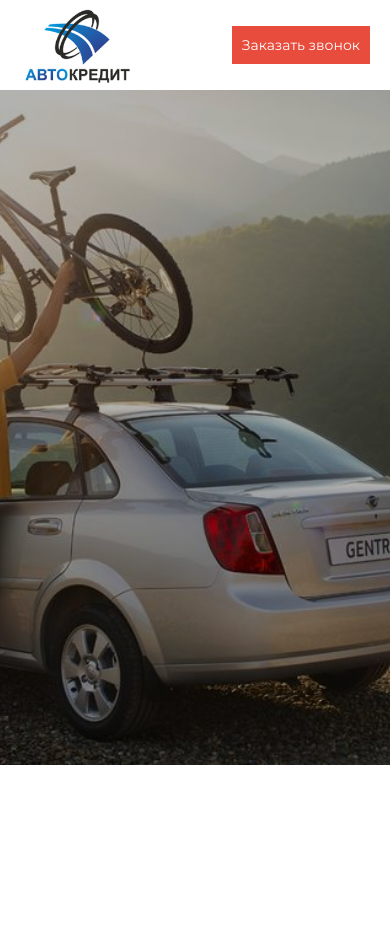
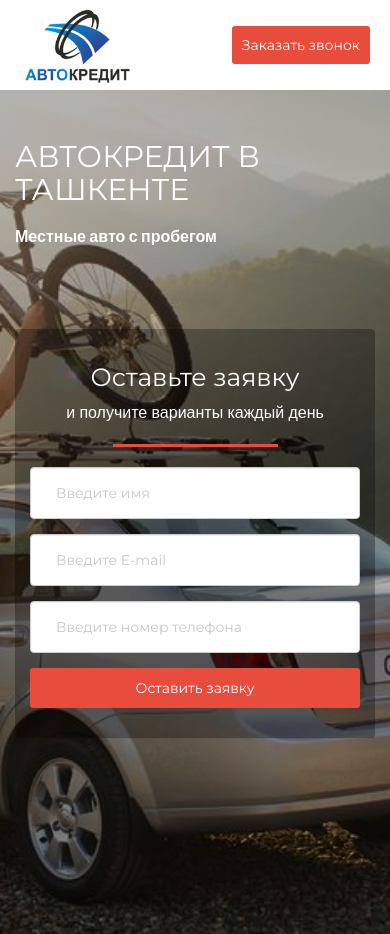
Before and after one commit to Safarali/auto-credit, a PHP site: page /index.html in a window 390 px wide. Before the commit the page ends 765 px from the top, so only its background shows below. Run offline with PHP 8.4, Linux system fonts and the light colour scheme.

Commit message:
Subscription form added to Hero-banner

```diff
--- a/css/custom.css
+++ b/css/custom.css
@@ -1,5 +1,8 @@
 /* ================= GENERAL ================= */
 
+* {
+	font-family: 'Montserrat', sans-serif;
+}
 html, body {
 	-webkit-font-smoothing:antialiased;
 	-moz-font-smoothing:antialiased;
@@ -39,6 +42,7 @@ a:focus {
 
 .my-button,
 .my-button:focus{
+	border-radius: 3px;
 	padding: 15px 25px;
 	background-color: #e74c3c;
 	color: #fff;
@@ -62,3 +66,71 @@ a:focus {
 	background-position: center;
 	height: 80vh;
 }
+
+
+/* === Hero text  ==== */
+.hero-text {
+	position: relative;
+	top: 130px;
+}
+.hero-text h1 {
+	color: #fff;
+	font-size: 50px;
+	font-family: 'Montserrat', sans-serif;
+	text-align: left;
+	text-transform: uppercase;
+}
+
+.hero-text p {
+	color: #fff;
+	font-size: 30px;
+	font-family: 'Poppins', 'Arial', sans-serif;
+}
+
+
+/* === Hero form  ==== */
+.hero-form{
+	background: rgba(254,253,531,0.7);
+	background: #FEFDFB;
+	border: none;
+	position: relative;
+	top: 100px;
+}
+.form-control {
+	padding: 25px;
+}
+.form-control:focus {
+	outline: none !important;
+	box-shadow: none;
+	border: 1px solid rgba(231, 76, 60,.5);
+	border-left: 5px solid rgba(231, 76, 60,.5);
+
+}
+
+.deals-button {
+	outline: none !important;
+	border: none;
+	width: 100%;
+}
+
+form h2, form p {
+	color: #34495e;
+	text-align: center;
+}
+
+form h2 {
+	font-size: 35px;
+}
+
+form p {
+	font-size: 18px;
+	font-family: 'Poppins', 'Arial', sans-serif;
+}
+
+hr {
+	text-align: center;
+	width: 50%;
+	height: 3px;
+	border: none;
+	background-color: #e74c3c;
+}
--- a/css/query.css
+++ b/css/query.css
@@ -12,7 +12,46 @@
 		padding:5px 20px;
 	}
 
-	.my-button {
+	.my-button,
+	.my-button:hover,
+	.my-button:focus {
 		padding: 10px;
 	}
+
+	.hero-banner {
+		height: 100vh;
+	}
+
+	.hero-form {
+		background: rgba(0,0,0,.3);
+	}
+
+	.hero-text {
+		top: 30px;
+		font-weight: bold;
+	}
+	.hero-text h1 {
+		font-size: 30px;
+	}
+	.hero-text p {
+		font-size: 16px;
+	}
+
+
+	form p, form h2 {
+		color: #fff;
+	}
+
+	form h2 {
+		font-size: 25px;
+	}
+
+	form p {
+		font-size: 16px;
+	}
+
+
+	.form-control {
+		padding: 25px;
+	}
 }
--- a/index.html
+++ b/index.html
@@ -18,7 +18,7 @@
 		<link rel="stylesheet" href="css/normalize.css">
 		<link rel="stylesheet" href="css/font-awesome.min.css">
 		<link rel="stylesheet" href="css/custom.css">
-		<link rel="stylesheet" href="css/query.css"">
+		<link rel="stylesheet" href="css/query.css">
 	</head>
 	<body>
 		<nav class="top-navbar">
@@ -30,7 +30,41 @@
 			</div>
 		</nav>
 		<header class="hero-banner">
-
+			<div class="container">
+				<div class="row">
+					<div class="col-sm-6 col-md-7 col-lg-8">
+						<div class="hero-text">
+							<h1>автокредит в ташкенте</h1>
+							<p>
+								Местные авто с пробегом
+							</p>
+						</div>
+					</div>
+					<div class="col-xs-12 col-sm-6 col-md-5 col-lg-4">
+						<div class="panel panel-default hero-form">
+							<div class="panel-body">
+								<form>
+									<h2>Оставьте заявку</h2>
+									<p>и получите варианты каждый день</p>
+									<hr/>
+									<div class="form-group">
+										<input type="text" class="form-control" id="name" placeholder="Введите имя"/>
+									</div>
+									<div class="form-group">
+										<input type="email" class="form-control" id="email" placeholder="Введите E-mail"/>
+									</div>
+									<div class="form-group">
+										<input type="tel" class="form-control" id="tel" placeholder="Введите номер телефона"/>
+									</div>
+									<div class="form-group">
+										<input type="submit" class="my-button deals-button" value="Оставить заявку"/>
+									</div>
+								</form>
+							</div>
+						</div>
+					</div>
+				</div>
+			</div>
 		</header>
 	</body>
 </html>
```
